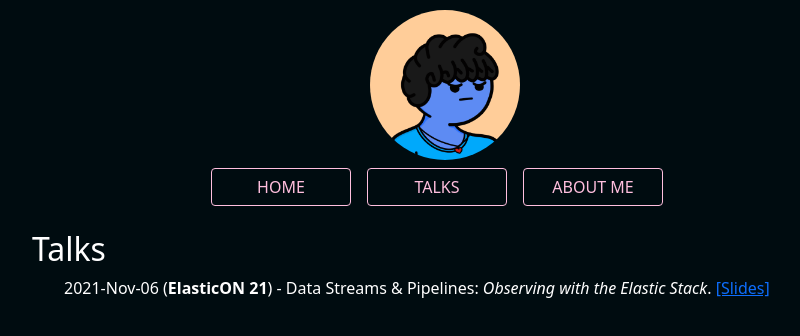
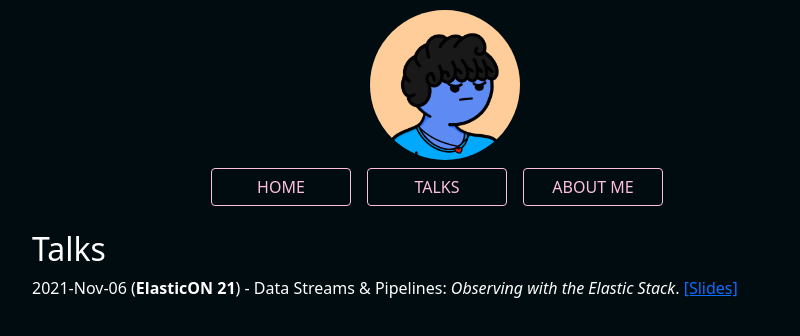
Before and after one commit to pjhampton/pjhampton, a Next.js app in the folder blog/: page /talks in a window 1280 px wide. Shown: the top 336 px of the page, without its empty margins (195-995 px from the left). Built offline with nearby package versions, Linux system fonts and the light colour scheme.

Commit message:
Remove padding from lists.

```diff
--- a/blog/components/PostList.tsx
+++ b/blog/components/PostList.tsx
@@ -10,7 +10,7 @@ export default function PostList({ posts }: PostListProps) {
   return (
     <div>
       {!posts && <div>No Posts</div>}
-      <ul style={{ listStyle: 'none' }}>
+      <ul style={{ listStyle: 'none', padding: 0 }}>
         {posts &&
           posts.map((post) => {
             return (
--- a/blog/pages/talks.tsx
+++ b/blog/pages/talks.tsx
@@ -11,7 +11,7 @@ export default function Talks({ title } : TalksProps) {
       <>
         <h1>Talks</h1>
 
-        <ul style={{ listStyle: 'none' }}>
+        <ul style={{ listStyle: 'none', padding: 0 }}>
           <li>2021-Nov-06 (<strong>ElasticON 21</strong>) - Data Streams & Pipelines: <i>Observing with the Elastic Stack</i>. <a href="/talks/pjhampton-elasticon-oct2021.pdf" target="_blank">[Slides]</a></li>
         </ul>
       </>
```
